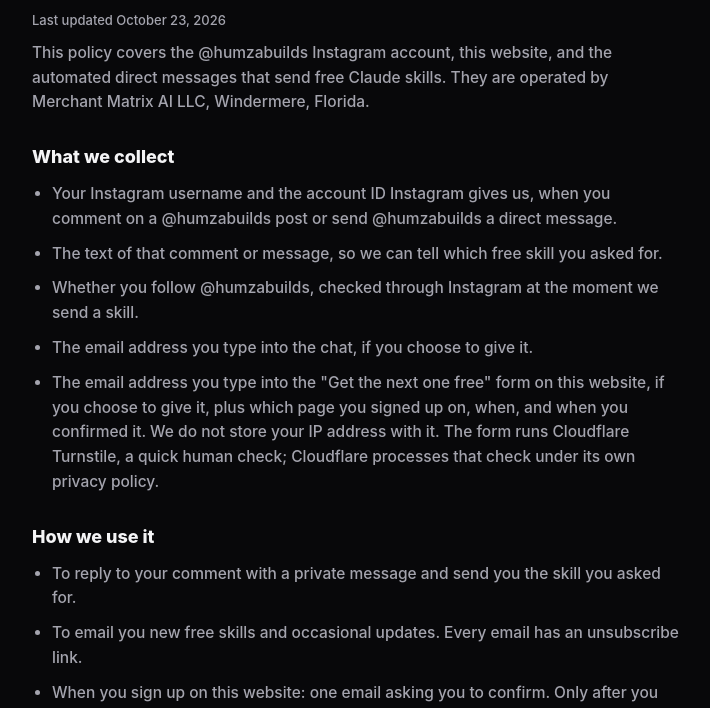
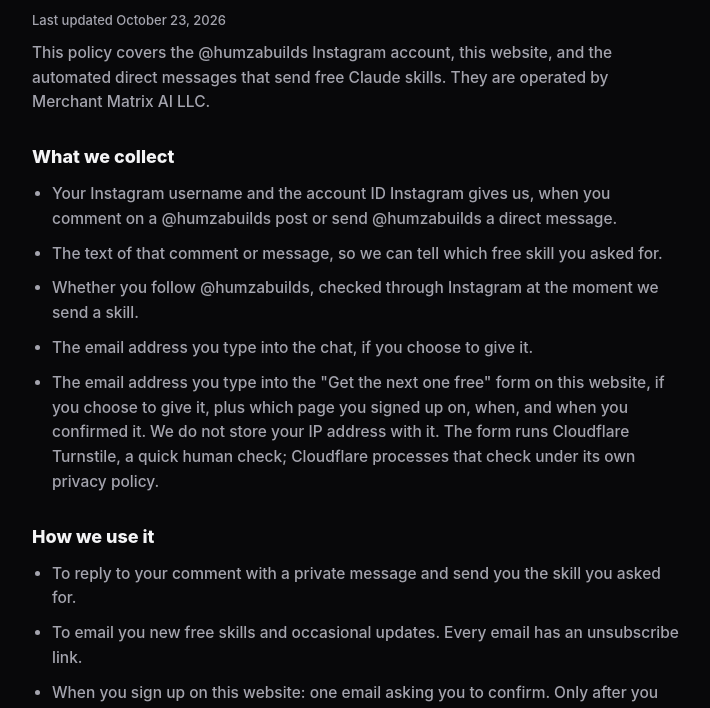
Before and after one commit to humzabuilds/humzabuilds.github.io, a plain HTML site: page privacy.html in a window 1280 px wide. Shown: the part 84-792 px from the top of the page, without its empty margins (284-994 px from the left). Drawn offline with Linux system fonts and the light colour scheme.

Commit message:
Privacy page: drop the city
Co-Authored-By: Claude Opus 5.5 <noreply@anthropic.com>

```diff
--- a/privacy.html
+++ b/privacy.html
@@ -7,7 +7,7 @@ h2{margin-top:28px;font-size:18px;font-weight:800}p,li{margin-top:10px;color:var
 a{color:var(--acc)}.u{margin-top:6px;font-size:13px;color:var(--dim)}
 </style></head><body><main>
 <h1>Privacy policy</h1><p class="u">Last updated October 23, 2026</p>
-<p>This policy covers the @humzabuilds Instagram account, this website, and the automated direct messages that send free Claude skills. They are operated by Merchant Matrix AI LLC, Windermere, Florida.</p>
+<p>This policy covers the @humzabuilds Instagram account, this website, and the automated direct messages that send free Claude skills. They are operated by Merchant Matrix AI LLC.</p>
 <h2>What we collect</h2><ul>
 <li>Your Instagram username and the account ID Instagram gives us, when you comment on a @humzabuilds post or send @humzabuilds a direct message.</li>
 <li>The text of that comment or message, so we can tell which free skill you asked for.</li>
```
